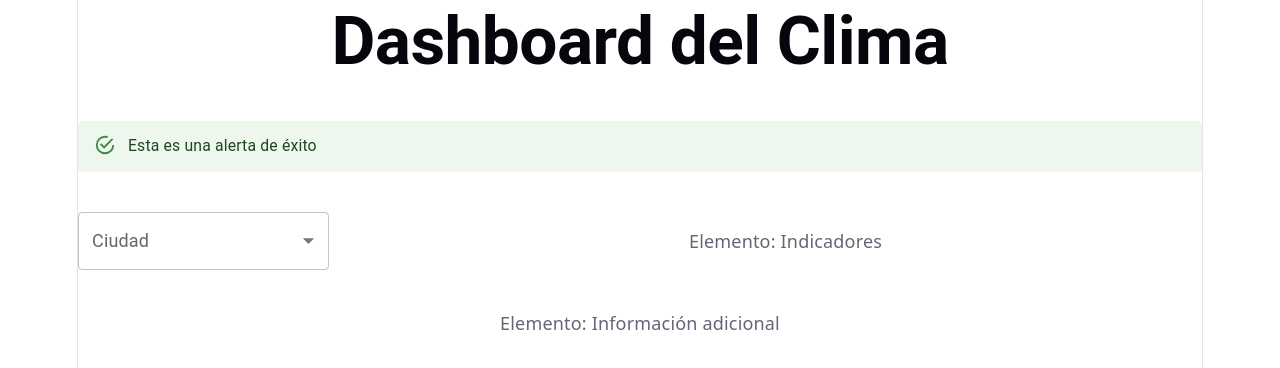
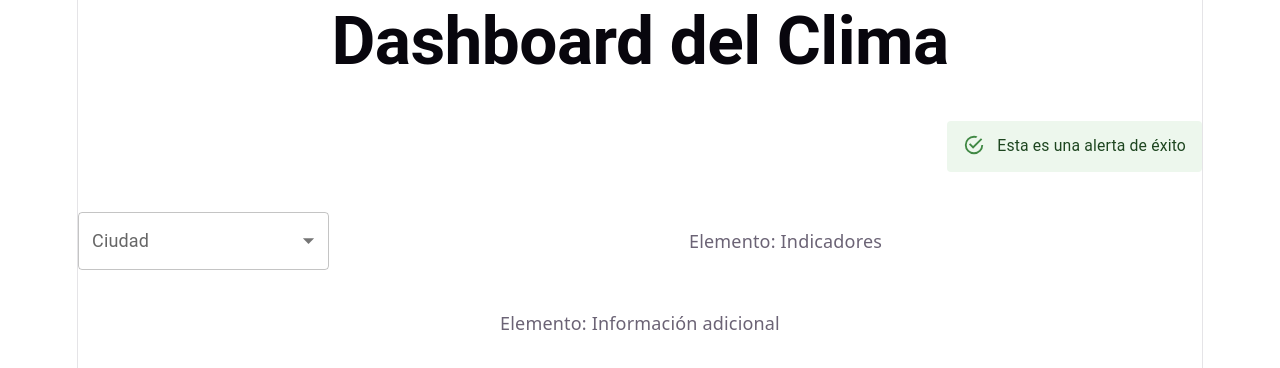
Before and after one commit to JulioLlerena1/dashboard, a React (Vite) app: page / in a window 1280 px wide. Shown: the top 368 px of the page. Built offline with nearby package versions, Linux system fonts and the light colour scheme.

Commit message:
Ajustar alineación del componente AlertUI en el contenedor

```diff
--- a/src/App.tsx
+++ b/src/App.tsx
@@ -14,7 +14,7 @@ function App() {
          <Grid size={{xs:12, md:12}}><HeaderUI/></Grid>
 
          {/* Alertas */}
-         <Grid size={{xs:12, md:12}}><AlertUI description="Esta es una alerta de éxito" /></Grid>
+         <Grid size={{xs:12, md:12}} container sx={{ justifyContent: "right", alignItems: "center" }}><AlertUI description="Esta es una alerta de éxito" /></Grid>
 
          {/* Selector */}
          <Grid size={{xs:12, md:3}}><SelectorUI/></Grid>
```
